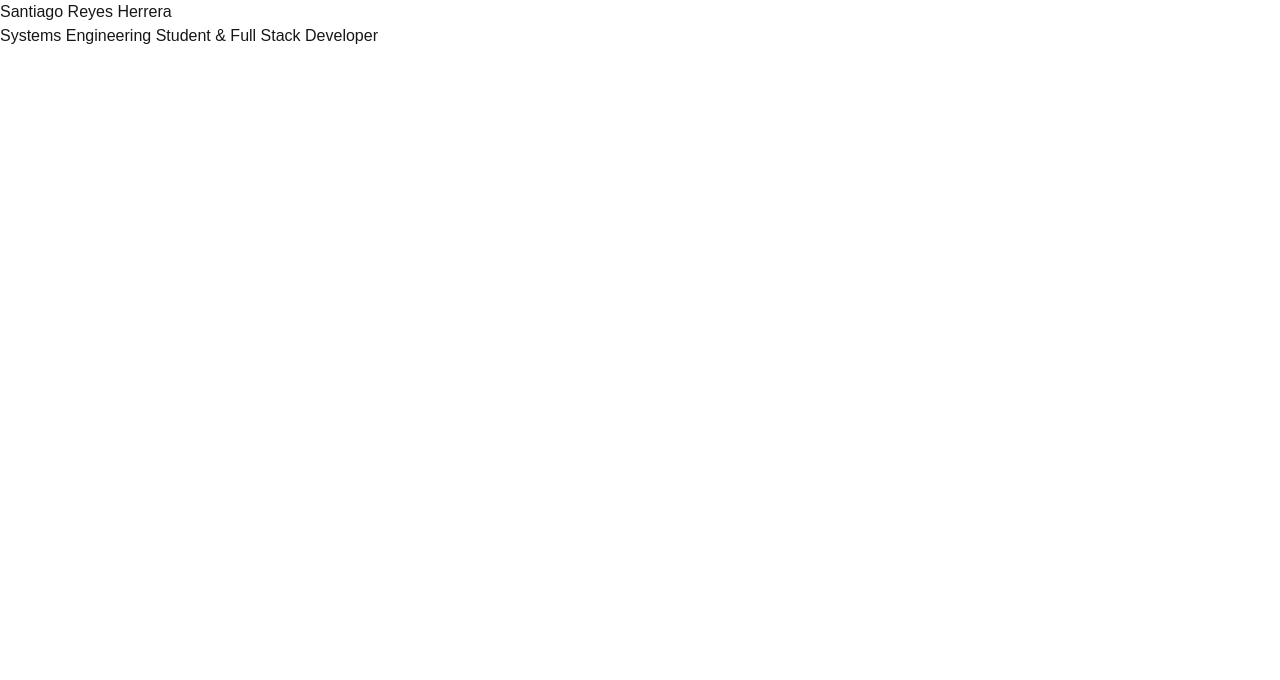
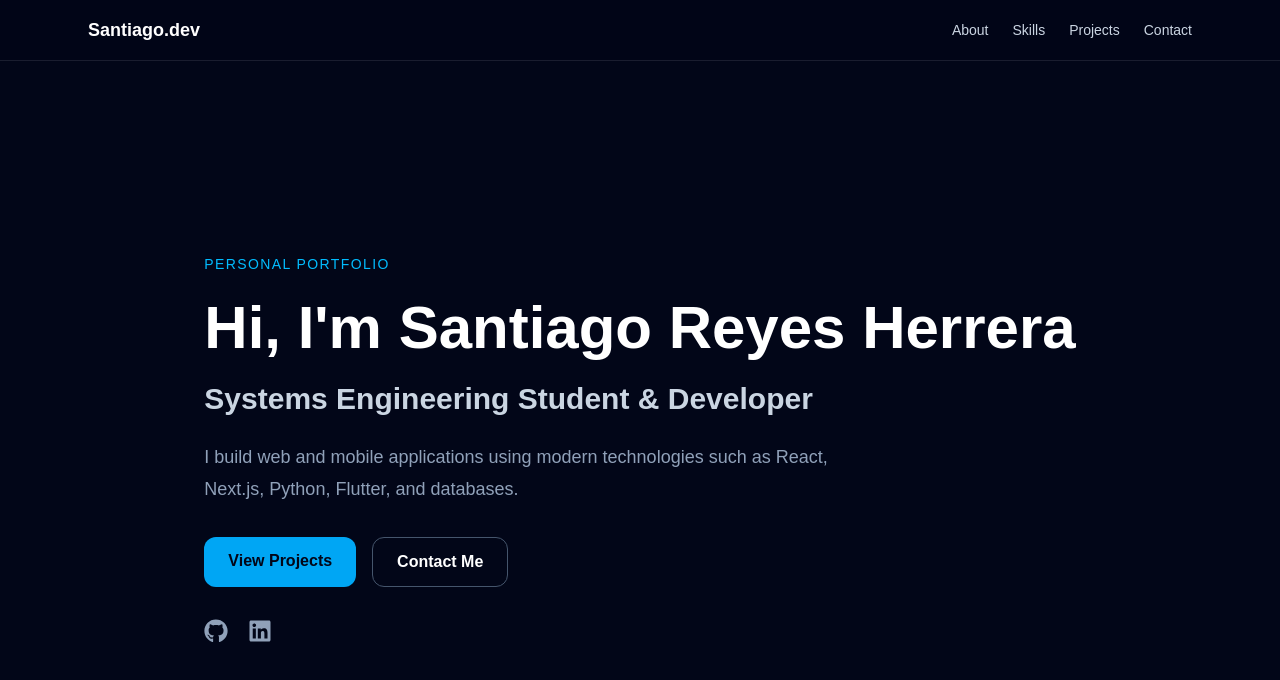
Before and after one commit to Santlas09/Portfolio, a Next.js app: page / in a window 1280 px wide. Shown: the top 680 px of the page. Built offline with nearby package versions, Linux system fonts and the light colour scheme.

Commit message:
Add navbar and hero section

```diff
--- a/src/app/page.tsx
+++ b/src/app/page.tsx
@@ -1,8 +1,13 @@
+import { Navbar } from "@/components/Navbar";
+import { Hero } from "@/sections/Hero";
+
 export default function Home() {
   return (
-    <main>
-      <h1>Santiago Reyes Herrera</h1>
-      <p>Systems Engineering Student & Full Stack Developer</p>
-    </main>
+    <>
+      <Navbar />
+      <main>
+        <Hero />
+      </main>
+    </>
   );
 }
--- /dev/null
+++ b/src/components/Navbar.tsx
@@ -0,0 +1,18 @@
+export function Navbar() {
+  return (
+    <header className="fixed top-0 z-50 w-full border-b border-white/10 bg-slate-950/80 backdrop-blur">
+      <nav className="mx-auto flex max-w-6xl items-center justify-between px-6 py-4">
+        <a href="#" className="text-lg font-bold text-white">
+          Santiago.dev
+        </a>
+
+        <div className="hidden gap-6 text-sm text-slate-300 md:flex">
+          <a href="#about" className="hover:text-sky-400">About</a>
+          <a href="#skills" className="hover:text-sky-400">Skills</a>
+          <a href="#projects" className="hover:text-sky-400">Projects</a>
+          <a href="#contact" className="hover:text-sky-400">Contact</a>
+        </div>
+      </nav>
+    </header>
+  );
+}
--- /dev/null
+++ b/src/sections/Hero.tsx
@@ -0,0 +1,52 @@
+import { FaGithub, FaLinkedin } from "react-icons/fa";
+
+export function Hero() {
+  return (
+    <section className="flex min-h-screen items-center bg-slate-950 px-6 pt-24 text-white">
+      <div className="mx-auto max-w-6xl">
+        <p className="mb-4 text-sm font-medium uppercase tracking-widest text-sky-400">
+          Personal Portfolio
+        </p>
+
+        <h1 className="max-w-4xl text-4xl font-bold leading-tight md:text-6xl">
+          Hi, I&apos;m Santiago Reyes Herrera
+        </h1>
+
+        <h2 className="mt-4 text-2xl font-semibold text-slate-300 md:text-3xl">
+          Systems Engineering Student & Developer
+        </h2>
+
+        <p className="mt-6 max-w-2xl text-lg leading-8 text-slate-400">
+          I build web and mobile applications using modern technologies such as
+          React, Next.js, Python, Flutter, and databases.
+        </p>
+
+        <div className="mt-8 flex flex-wrap gap-4">
+          <a
+            href="#projects"
+            className="rounded-xl bg-sky-500 px-6 py-3 font-semibold text-slate-950 transition hover:bg-sky-400"
+          >
+            View Projects
+          </a>
+
+          <a
+            href="#contact"
+            className="rounded-xl border border-slate-600 px-6 py-3 font-semibold text-white transition hover:border-sky-400 hover:text-sky-400"
+          >
+            Contact Me
+          </a>
+        </div>
+
+        <div className="mt-8 flex gap-5 text-2xl text-slate-400">
+          <a href="https://github.com/Santlas09" target="_blank">
+            <FaGithub className="transition hover:text-white" />
+          </a>
+
+          <a href="https://linkedin.com/in/santlas" target="_blank">
+            <FaLinkedin className="transition hover:text-white" />
+          </a>
+        </div>
+      </div>
+    </section>
+  );
+}
--- a/tsconfig.json
+++ b/tsconfig.json
@@ -19,7 +19,7 @@
       }
     ],
     "paths": {
-      "Santlas_/*": ["./src/*"]
+      "@/*": ["./src/*"]
     }
   },
   "include": [
```
